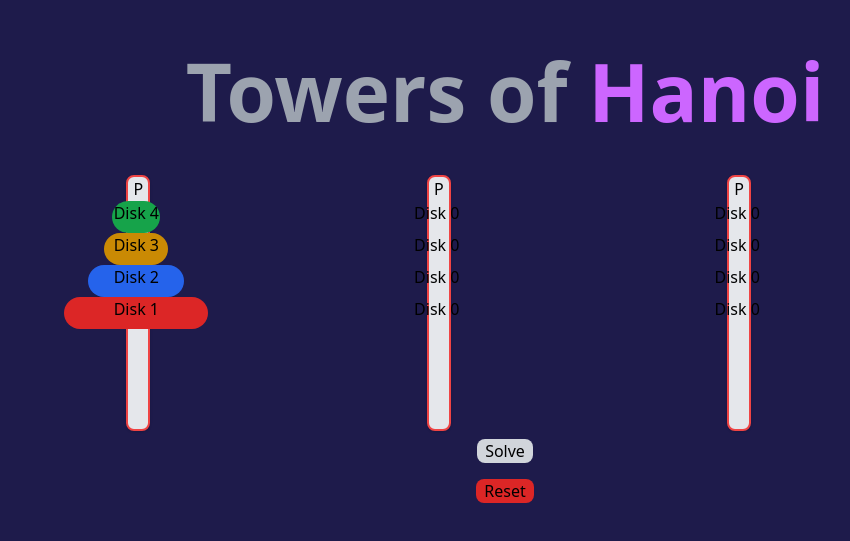
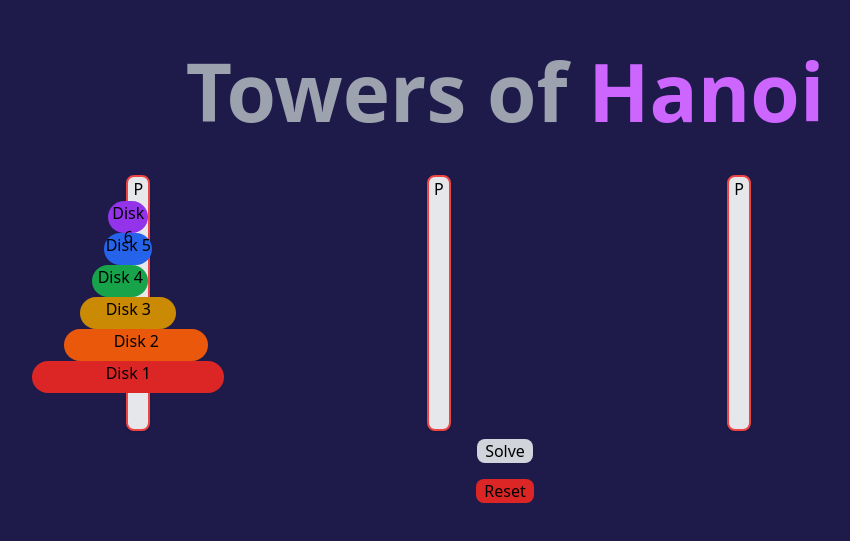
Before and after one commit to regulated/hanoi, a Next.js app: page / in a window 1280 px wide. Shown: the part 129-670 px from the top of the page, without its empty margins (135-985 px from the left). Built offline with nearby package versions, Linux system fonts and the light colour scheme.

Commit message:
colors for first 6 disks

```diff
--- a/src/components/disk.tsx
+++ b/src/components/disk.tsx
@@ -1,8 +1,10 @@
 import {
   redOval,
-  blueOval,
+  orangeOval,
   yellowOval,
   greenOval,
+  blueOval,
+  purpleOval,
   blankOval,
 } from "../styles/disk-style";
 
@@ -17,27 +19,27 @@ const Disk = ({ did }: DiskProps) => {
       {(() => {
         switch (did) {
           case 0:
-            return <div className={blankOval}>Disk {did}</div>;
+            return <div className={blankOval}></div>;
           case 1:
             return <div className={redOval}>Disk {did}</div>;
           case 2:
-            return <div className={blueOval}>Disk {did}</div>;
+            return <div className={orangeOval}>Disk {did}</div>;
           case 3:
             return <div className={yellowOval}>Disk {did}</div>;
           case 4:
             return <div className={greenOval}>Disk {did}</div>;
           case 5:
-            return <div className={greenOval}>Disk {did}</div>;
+            return <div className={blueOval}>Disk {did}</div>;
           case 6:
-            return <div className={greenOval}>Disk {did}</div>;
+            return <div className={purpleOval}>Disk {did}</div>;
           case 7:
-            return <div className={greenOval}>Disk {did}</div>;
+            return <div className={purpleOval}>Disk {did}</div>;
           case 8:
-            return <div className={greenOval}>Disk {did}</div>;
+            return <div className={purpleOval}>Disk {did}</div>;
           case 9:
-            return <div className={greenOval}>Disk {did}</div>;
+            return <div className={purpleOval}>Disk {did}</div>;
           case 10:
-            return <div className={greenOval}>Disk {did}</div>;
+            return <div className={purpleOval}>Disk {did}</div>;
           default:
             return;
         }
--- a/src/pages/index.tsx
+++ b/src/pages/index.tsx
@@ -9,7 +9,7 @@ import Pillar from "../components/pillar";
 
 export default function Home() {
   // number of disks used
-  const size: number = 4;
+  const size: number = 6;
 
   const [stackA, setStackA] = useState<number[]>([]);
   const [stackB, setStackB] = useState<number[]>([]);
--- a/src/styles/disk-style.ts
+++ b/src/styles/disk-style.ts
@@ -1,5 +1,7 @@
-export const redOval = "-ml-16 z-20 w-36 h-8 bg-red-600 rounded-full";
-export const blueOval = "-ml-10 z-20 w-24 h-8 bg-blue-600 rounded-full";
-export const yellowOval = "-ml-6 z-20 w-16 h-8 bg-yellow-600 rounded-full";
-export const greenOval = "-ml-4 z-20 w-12 h-8 bg-green-600 rounded-full";
-export const blankOval = "-ml-16 z-20 w-36 h-8 rounded-full";
+export const redOval = "-ml-24 z-20 w-48 h-8 bg-red-600 rounded-full";
+export const orangeOval = "-ml-16 z-20 w-36 h-8 bg-orange-600 rounded-full";
+export const yellowOval = "-ml-12 z-20 w-24 h-8 bg-yellow-600 rounded-full";
+export const greenOval = "-ml-9 z-20 w-18 h-8 bg-green-600 rounded-full";
+export const blueOval = "-ml-6 z-20 w-12 h-8 bg-blue-600 rounded-full";
+export const purpleOval = "-ml-5 z-20 w-10 h-8 bg-purple-600 rounded-full";
+export const blankOval = "-ml-24 z-20 w-48 h-8 rounded-full";
```
